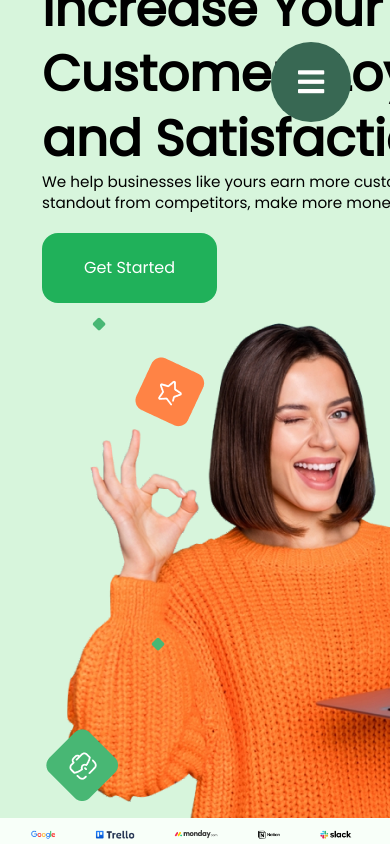
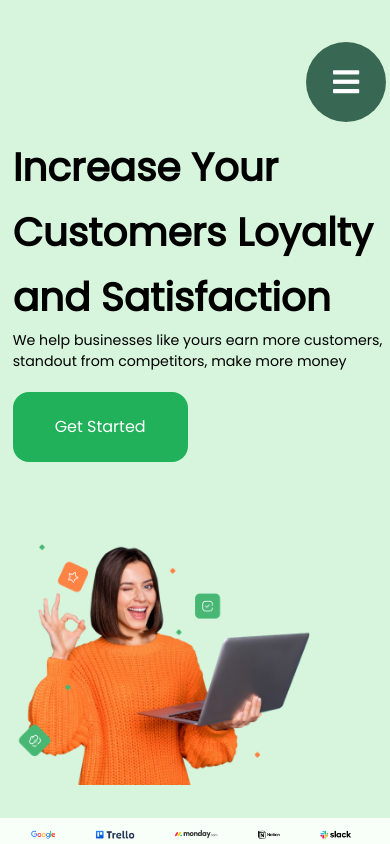
Before and after one commit to Abdimohamud2525/Desing-Agency-web, a plain HTML site: page index.html in a window 390 px wide. Shown: the top 844 px of the page. Drawn offline with Linux system fonts and the light colour scheme.

Commit message:
responsitive add

```diff
--- a/index.html
+++ b/index.html
@@ -35,7 +35,7 @@
      <!-- hero section -->
      <div class="container">
         <div class="hero-section">
-            <div class="hero-container">
+             <!-- <div class="hero-container"> -->
             <div class="hero-text">
                 <h1>Increase Your <br>  Customers Loyalty <br> and Satisfaction</h1>
                 <p>We help businesses like yours earn more customers, <br> standout from competitors, make more money</p>
--- a/style.css
+++ b/style.css
@@ -212,6 +212,9 @@ nav li{
 .mobile-menu{
   display: none;
 }
+/* .hero-container{
+  display: none;
+} */
 /* hero-section inside hero-img, partners-ship, hero-sectio-button,  */
 .hero-section{
   width: 100%;
@@ -478,16 +481,16 @@ color: var(--light-color);
 		width: 80px;
 		height: 80px;
   }
-  .hero-section{
+  /* .hero-section{
     justify-content: flex-start;
-  }
-  .hero-container{
+  } */
+  /* .hero-container{
      display: flex;
      flex-direction: column;
      align-items: flex-start;
      margin-left: -118px;
 
-  }
+  } */
   .about-us-section{
      width: 100%;
     height: auto;
@@ -565,4 +568,40 @@ color: var(--light-color);
 
 }
 
-/*  */
+/* mobile */
+
+@media screen and (max-width: 600px){
+
+  .hero-section{
+    margin-left: -453px;
+    display: flex;
+    flex-direction: column;
+
+  }
+  .hero-img img {
+    max-width: 300px;
+    height: 100%;
+    margin-left: -200px;
+}
+.hero-text{
+  padding: 76px 50px;
+   margin-left: -139px;
+}
+.hero-text h1{
+  font-size: 39px;
+}
+.hero-text p{
+  font-size: 14.21px;
+}
+.hamburger{
+  right: 1%;
+}
+.portfolio-section{
+  margin-top: 20px;
+}
+.portfolio-section h2{
+ font-size: 22px;
+}
+
+
+}
```
Also changed, not shown: 1 other file.
